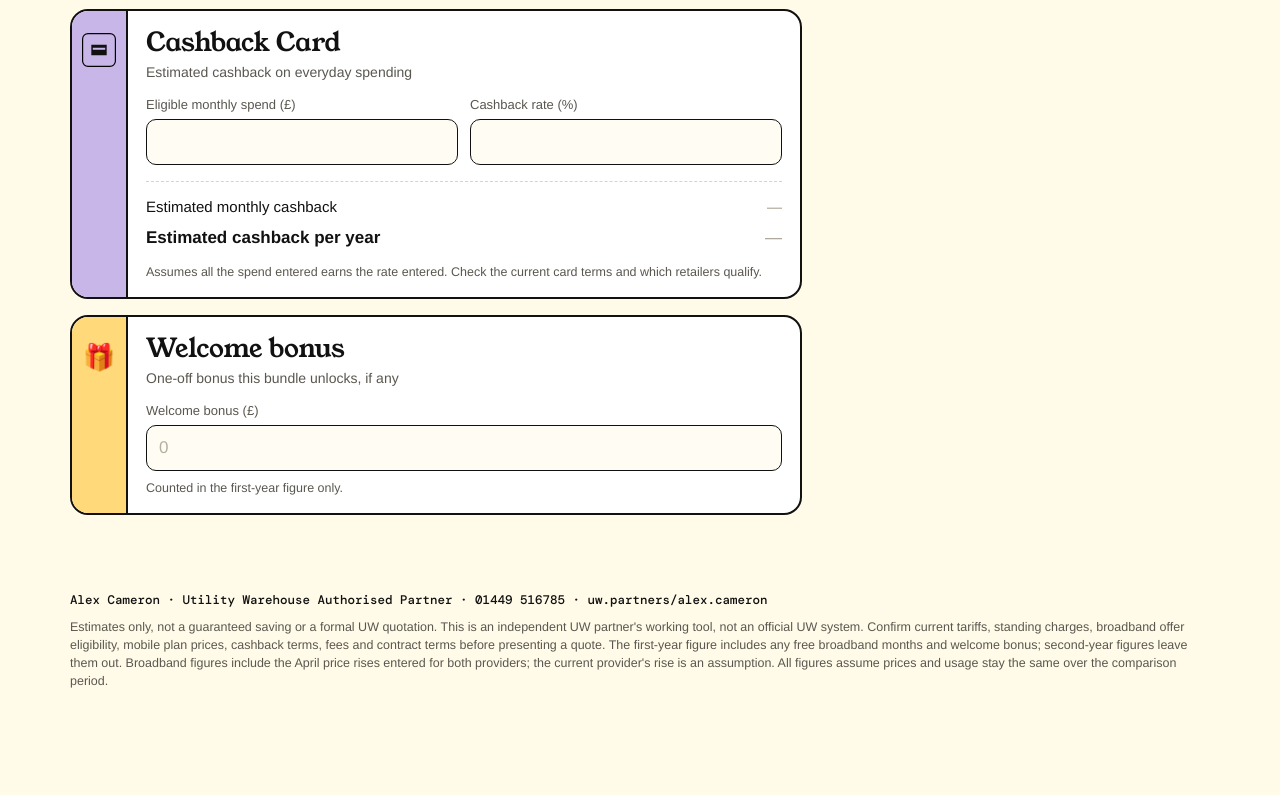
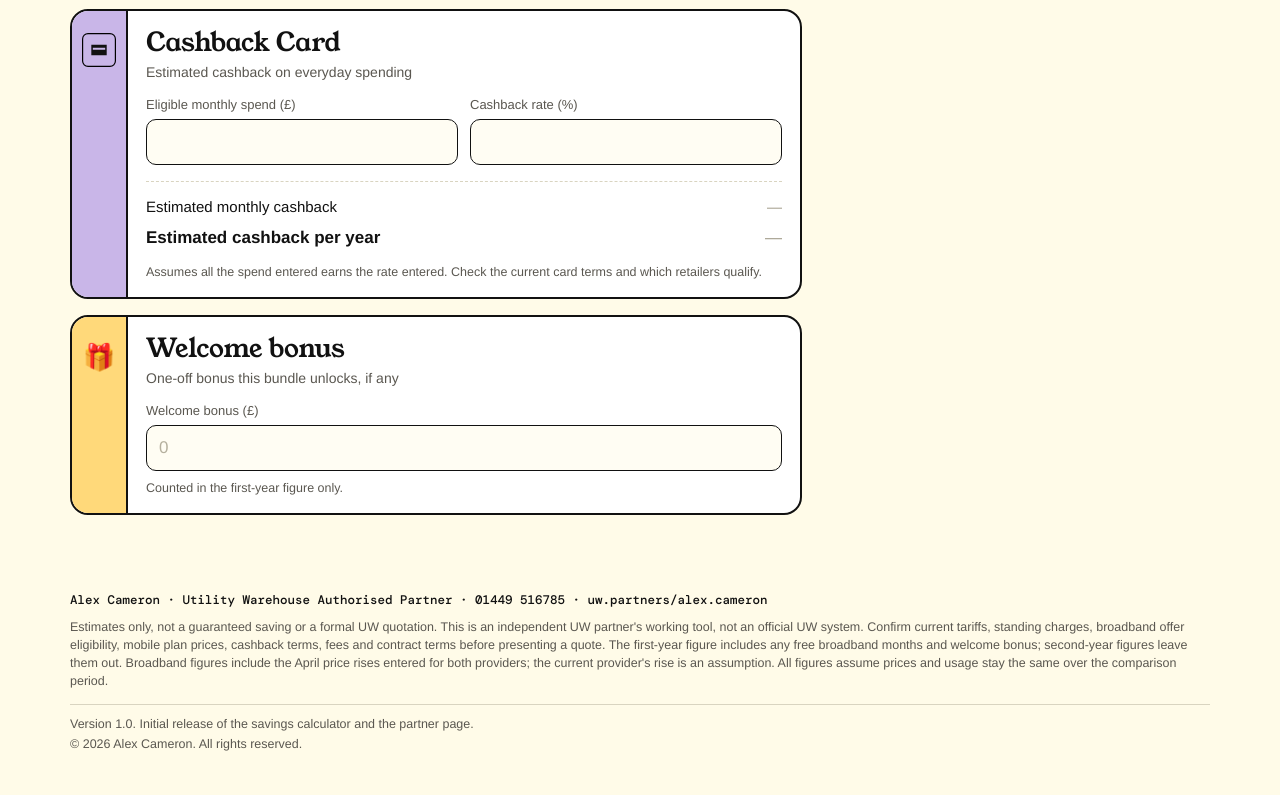
Before and after one commit to Alex-Depiqd/UW-Savings-Calculator, a website: page index.html in a window 1280 px wide. Shown: the part 3107-3902 px from the top of the page. Before the commit the page ends 3837 px from the top, so only its background shows below. Drawn offline with nearby package versions, Linux system fonts and the light colour scheme.

Commit message:
Add the v1.0 changelog and copyright footnote. [keep-version]
Show Version 1.0 and Alex Cameron's copyright at the bottom of both pages.

Co-authored-by: Cursor <cursoragent@cursor.com>

```diff
--- a/index.html
+++ b/index.html
@@ -117,6 +117,8 @@ button.b.alt{background:#fff;color:var(--ink)}
 .pd .row{margin-top:10px}
 footer{max-width:1180px;margin:0 auto;padding:0 20px 40px;font-size:12.5px;color:var(--grey)}
 footer .who{font-family:"DM Mono",monospace;font-weight:500;color:var(--ink);margin-bottom:8px;font-size:12.5px}
+footer .colophon{margin-top:14px;padding-top:10px;border-top:1px solid var(--line)}
+footer .colophon p{margin:0 0 2px}
 </style>
 </head>
 <body>
@@ -273,6 +275,10 @@ footer .who{font-family:"DM Mono",monospace;font-weight:500;color:var(--ink);mar
   </details>
   <div class="who" id="who"></div>
   Estimates only, not a guaranteed saving or a formal UW quotation. This is an independent UW partner's working tool, not an official UW system. Confirm current tariffs, standing charges, broadband offer eligibility, mobile plan prices, cashback terms, fees and contract terms before presenting a quote. The first-year figure includes any free broadband months and welcome bonus; second-year figures leave them out. Broadband figures include the April price rises entered for both providers; the current provider's rise is an assumption. All figures assume prices and usage stay the same over the comparison period.
+  <div class="colophon">
+    <p>Version 1.0. Initial release of the savings calculator and the partner page.</p>
+    <p>© 2026 Alex Cameron. All rights reserved.</p>
+  </div>
 </footer>
 
 <div class="ov hide" id="ov" role="dialog" aria-modal="true" aria-label="Summary image"><div class="ov-in">
```
Also changed, not shown: partner/index.html (+6 -0 lines), .github/workflows/tag-version.yml, 1 other file.
